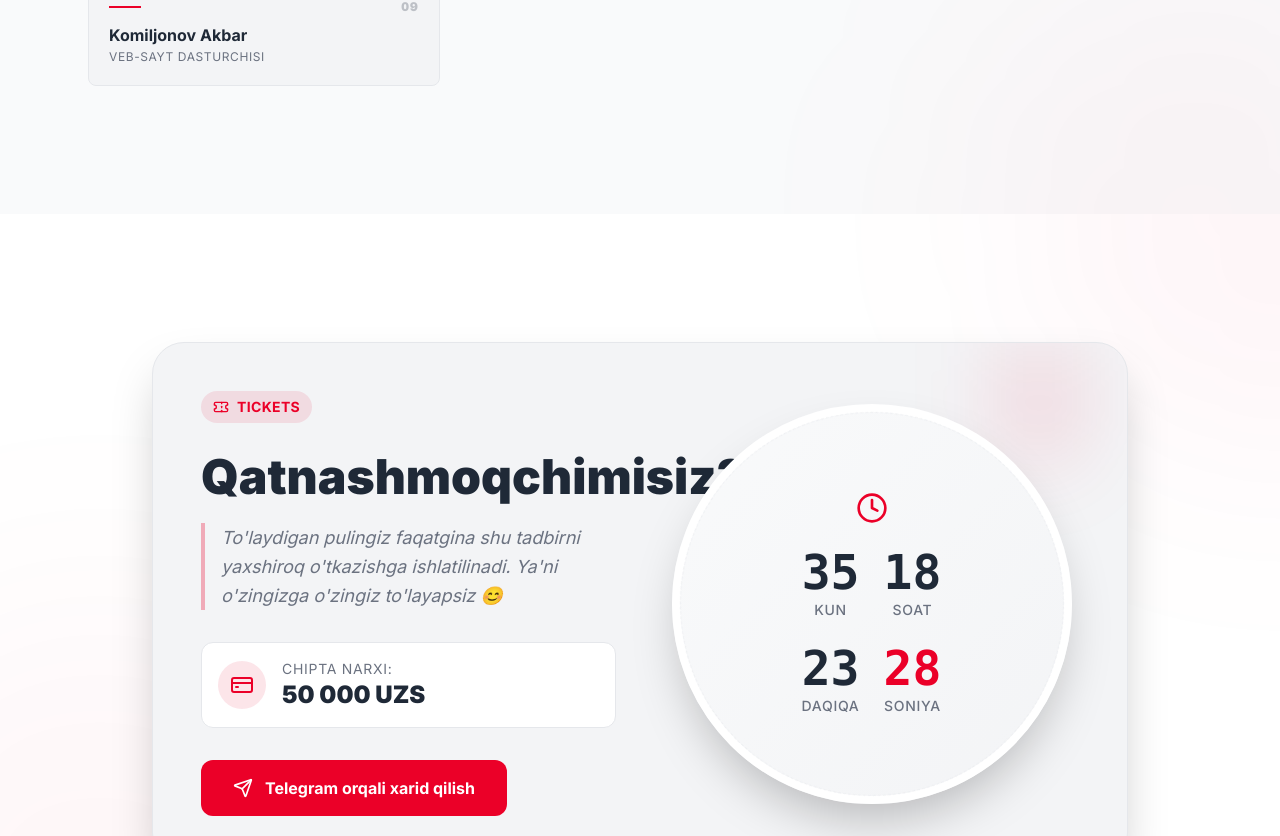
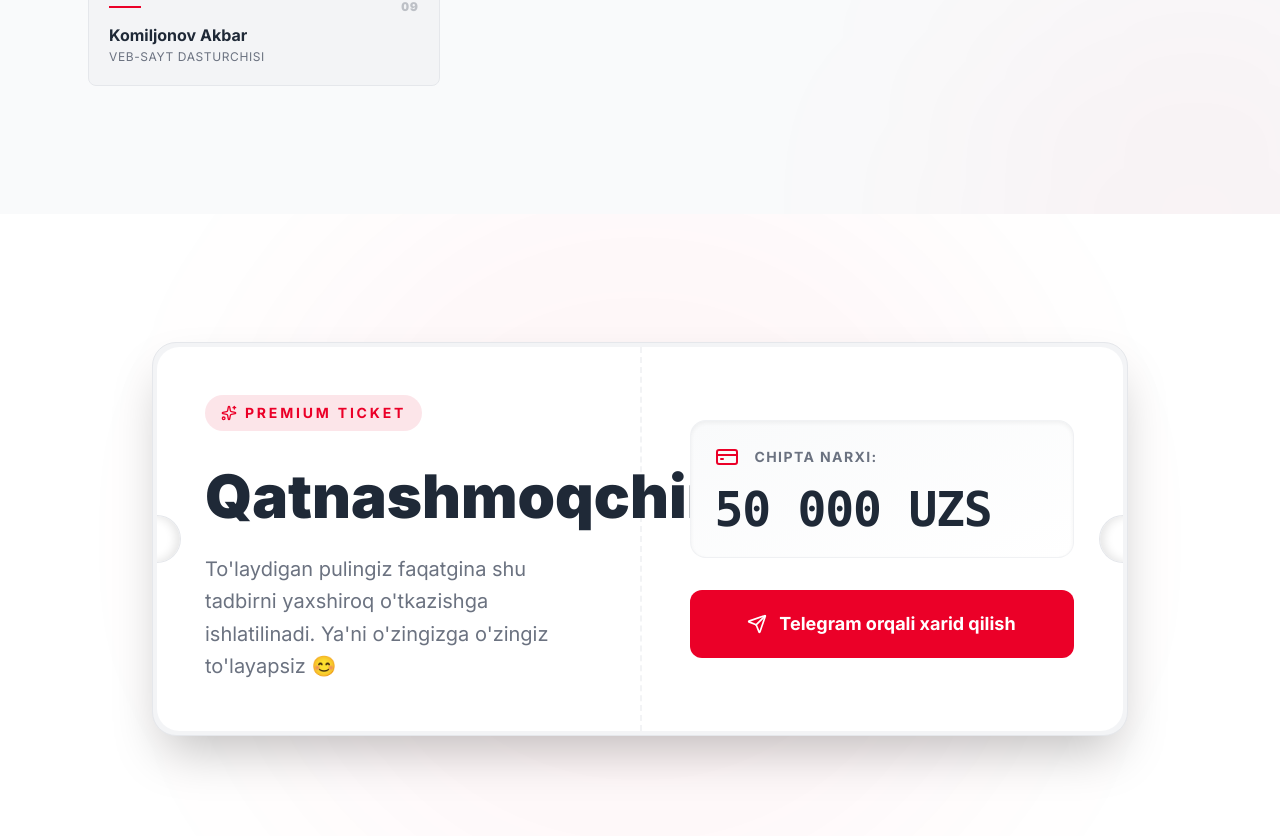
Before and after one commit to nursulton-front-dev/TEDxSergeli, a React (Vite) app: page / in a window 1280 px wide. Shown: the part 9220-10056 px from the top of the page. Built offline with nearby package versions, Linux system fonts and the light colour scheme.

Commit message:
refactor: simplify TicketPromo component by removing countdown logic and redesigning the layout

```diff
--- a/src/components/TicketPromo.tsx
+++ b/src/components/TicketPromo.tsx
@@ -1,5 +1,4 @@
-import { useState, useEffect } from 'react';
-import { Ticket, Clock, CreditCard, Send } from 'lucide-react';
+import { Ticket, CreditCard, Send, Sparkles } from 'lucide-react';
 import { useLang } from '../i18n/LanguageContext';
 import { translations } from '../i18n/translations';
 import AnimatedSection from './AnimatedSection';
@@ -8,72 +7,57 @@ export default function TicketPromo() {
   const { lang } = useLang();
   const t = translations.tickets;
 
-  // Set the event date (e.g., September 4, 2026)
-  const targetDate = new Date('2026-09-04T10:00:00+05:00').getTime();
-
-  const [timeLeft, setTimeLeft] = useState({
-    days: 0,
-    hours: 0,
-    minutes: 0,
-    seconds: 0,
-  });
-
-  useEffect(() => {
-    const timer = setInterval(() => {
-      const now = new Date().getTime();
-      const distance = targetDate - now;
-
-      if (distance > 0) {
-        setTimeLeft({
-          days: Math.floor(distance / (1000 * 60 * 60 * 24)),
-          hours: Math.floor((distance % (1000 * 60 * 60 * 24)) / (1000 * 60 * 60)),
-          minutes: Math.floor((distance % (1000 * 60 * 60)) / (1000 * 60)),
-          seconds: Math.floor((distance % (1000 * 60)) / 1000),
-        });
-      } else {
-        clearInterval(timer);
-      }
-    }, 1000);
-
-    return () => clearInterval(timer);
-  }, [targetDate]);
-
   return (
     <section id="tickets" className="py-24 md:py-32 bg-ted-bg relative overflow-hidden">
-      <div className="absolute top-0 right-0 w-[500px] h-[500px] bg-ted-red/[0.04] rounded-full blur-[120px] -translate-y-1/2 translate-x-1/2 pointer-events-none" />
-      <div className="absolute bottom-0 left-0 w-[600px] h-[600px] bg-ted-red/[0.03] rounded-full blur-[120px] translate-y-1/3 -translate-x-1/3 pointer-events-none" />
+      {/* Background glow effects */}
+      <div className="absolute top-1/2 left-1/2 -translate-x-1/2 -translate-y-1/2 w-[800px] h-[800px] bg-ted-red/[0.03] rounded-full blur-[100px] pointer-events-none" />
 
       <div className="max-w-5xl mx-auto px-6 relative z-10">
         <AnimatedSection>
-          <div className="bg-ted-bg-card rounded-[2rem] p-8 md:p-12 border border-ted-border shadow-2xl relative overflow-hidden">
+          <div className="relative group">
 
-            {/* Top decorative badge */}
-            <div className="absolute top-0 right-10 w-24 h-32 bg-ted-red/10 rounded-b-full blur-2xl" />
+            {/* The Ticket Card */}
+            <div className="bg-ted-bg-card rounded-3xl p-1 border border-ted-border shadow-2xl relative overflow-hidden transition-all duration-500 hover:border-ted-red/30">
 
-            <div className="grid md:grid-cols-2 gap-12 items-center relative z-10">
+              {/* Inner wrapper for the border glow effect */}
+              <div className="absolute inset-0 bg-gradient-to-br from-ted-red/20 via-transparent to-transparent opacity-0 group-hover:opacity-100 transition-opacity duration-500" />
 
-              {/* Left Column: Text & CTA */}
-              <div className="space-y-8">
+              <div className="bg-ted-bg rounded-[1.4rem] p-8 md:p-12 relative z-10 overflow-hidden">
+
+                {/* Decorative cutouts for ticket look */}
+                <div className="absolute -left-6 top-1/2 -translate-y-1/2 w-12 h-12 bg-ted-bg rounded-full border border-ted-border border-l-0 shadow-[inset_-4px_0_10px_rgba(0,0,0,0.1)]" />
+                <div className="absolute -right-6 top-1/2 -translate-y-1/2 w-12 h-12 bg-ted-bg rounded-full border border-ted-border border-r-0 shadow-[inset_4px_0_10px_rgba(0,0,0,0.1)]" />
+                {/* Dashed line down the middle (hidden on small screens) */}
+                <div className="absolute left-1/2 top-0 bottom-0 w-px border-l-2 border-dashed border-ted-border/50 hidden lg:block" />
+
+                <div className="grid lg:grid-cols-2 gap-12 lg:gap-24 items-center">
+
+                  {/* Left side: Information */}
+                  <div className="space-y-8 text-center lg:text-left relative">
+                    <div className="inline-flex items-center gap-2 px-4 py-2 rounded-full bg-ted-red/10 text-ted-red text-sm font-bold tracking-[0.2em] uppercase">
+                      <Sparkles size={16} />
+                      Premium Ticket
+                    </div>
+
                     <div>
-                  <div className="inline-flex items-center gap-2 px-3 py-1.5 rounded-full bg-ted-red/10 text-ted-red text-sm font-bold tracking-wide uppercase mb-6">
-                    <Ticket size={16} />
-                    Tickets
-                  </div>
-                  <h2 className="text-3xl md:text-5xl font-black text-ted-text mb-4 leading-tight">
+                      <h2 className="text-4xl md:text-5xl lg:text-6xl font-black text-ted-text mb-6 leading-[1.1]">
                         {t.title[lang]}
                       </h2>
-                  <p className="text-ted-text-secondary text-lg leading-relaxed border-l-4 border-ted-red/30 pl-4 italic">
+                      <p className="text-ted-text-secondary text-lg md:text-xl leading-relaxed">
                         {t.desc[lang]}
                       </p>
                     </div>
+                  </div>
 
-                <div className="flex items-center gap-4 p-4 rounded-xl bg-ted-bg border border-ted-border">
-                  <div className="w-12 h-12 rounded-full bg-ted-red/10 flex items-center justify-center text-ted-red">
-                    <CreditCard size={24} />
+                  {/* Right side: Price and Action */}
+                  <div className="flex flex-col items-center justify-center space-y-8 relative">
+                    <div className="w-full max-w-sm p-6 rounded-2xl bg-gradient-to-br from-ted-bg-alt to-ted-bg border border-ted-border/50 shadow-inner">
+                      <div className="flex items-center gap-4 mb-4 text-ted-text-secondary">
+                        <CreditCard size={24} className="text-ted-red" />
+                        <span className="text-sm font-bold tracking-widest uppercase">{t.priceLabel[lang]}</span>
                       </div>
-                  <div>
-                    <p className="text-sm text-ted-text-secondary uppercase tracking-wider">{t.priceLabel[lang]}</p>
-                    <p className="text-2xl font-black text-ted-text">{t.price[lang]}</p>
+                      <div className="text-4xl md:text-5xl font-black text-ted-text font-mono tracking-tight">
+                        {t.price[lang]}
                       </div>
                     </div>
 
@@ -81,42 +65,17 @@ export default function TicketPromo() {
                       href="https://t.me/TEDxSergeliBot?start=ticket"
                       target="_blank"
                       rel="noopener noreferrer"
-                  className="inline-flex items-center justify-center gap-3 w-full md:w-auto px-8 py-4 bg-ted-red text-white font-bold rounded-xl hover:bg-ted-red-dark transition-all hover:-translate-y-1 hover:shadow-xl shadow-ted-red/20 group"
+                      className="inline-flex items-center justify-center gap-3 w-full max-w-sm px-8 py-5 bg-ted-red text-white text-lg font-bold rounded-xl hover:bg-ted-red-dark transition-all duration-300 hover:-translate-y-1 hover:shadow-[0_10px_40px_-10px_rgba(235,0,40,0.5)] group"
                     >
-                  <Send size={20} className="group-hover:animate-pulse" />
+                      <Send size={20} className="transition-transform group-hover:translate-x-1 group-hover:-translate-y-1" />
                       {t.ctaBtn[lang]}
                     </a>
                   </div>
 
-              {/* Right Column: Countdown Timer */}
-              <div className="flex flex-col items-center justify-center">
-                <div className="w-full aspect-square max-w-[400px] rounded-full border-[8px] border-ted-bg bg-gradient-to-br from-ted-bg-alt to-ted-bg-card shadow-2xl flex flex-col items-center justify-center relative">
-                  <div className="absolute inset-0 rounded-full border border-ted-border border-dashed animate-[spin_60s_linear_infinite] opacity-50" />
-
-                  <Clock size={32} className="text-ted-red mb-6" />
-
-                  <div className="grid grid-cols-2 gap-4 md:gap-6 text-center">
-                    <div>
-                      <div className="text-4xl md:text-5xl font-black text-ted-text font-mono">{String(timeLeft.days).padStart(2, '0')}</div>
-                      <div className="text-sm font-medium text-ted-text-secondary uppercase tracking-wider mt-1">{t.time.days[lang]}</div>
-                    </div>
-                    <div>
-                      <div className="text-4xl md:text-5xl font-black text-ted-text font-mono">{String(timeLeft.hours).padStart(2, '0')}</div>
-                      <div className="text-sm font-medium text-ted-text-secondary uppercase tracking-wider mt-1">{t.time.hours[lang]}</div>
-                    </div>
-                    <div>
-                      <div className="text-4xl md:text-5xl font-black text-ted-text font-mono">{String(timeLeft.minutes).padStart(2, '0')}</div>
-                      <div className="text-sm font-medium text-ted-text-secondary uppercase tracking-wider mt-1">{t.time.minutes[lang]}</div>
-                    </div>
-                    <div>
-                      <div className="text-4xl md:text-5xl font-black text-ted-red font-mono">{String(timeLeft.seconds).padStart(2, '0')}</div>
-                      <div className="text-sm font-medium text-ted-text-secondary uppercase tracking-wider mt-1">{t.time.seconds[lang]}</div>
-                    </div>
                 </div>
               </div>
             </div>
 
-            </div>
           </div>
         </AnimatedSection>
       </div>
```
Lines whose indentation alone changed are shown as unchanged.
